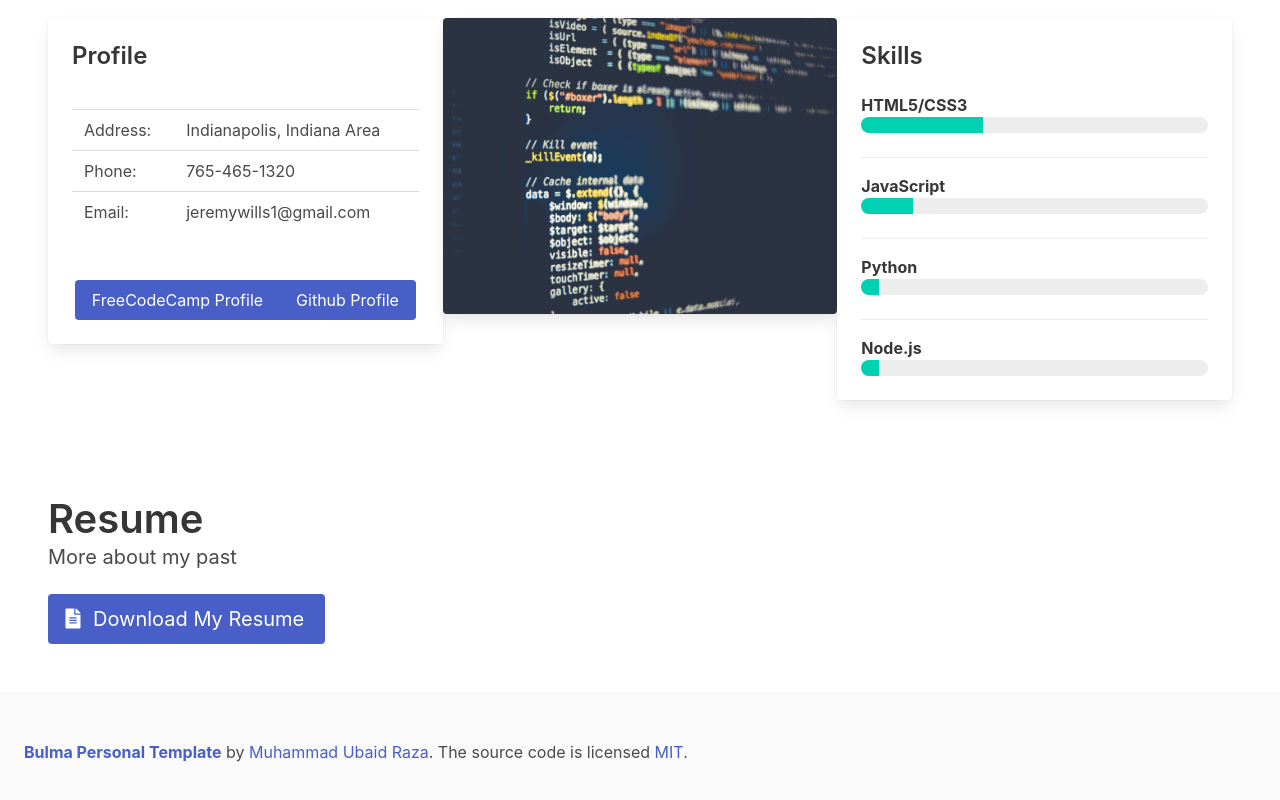
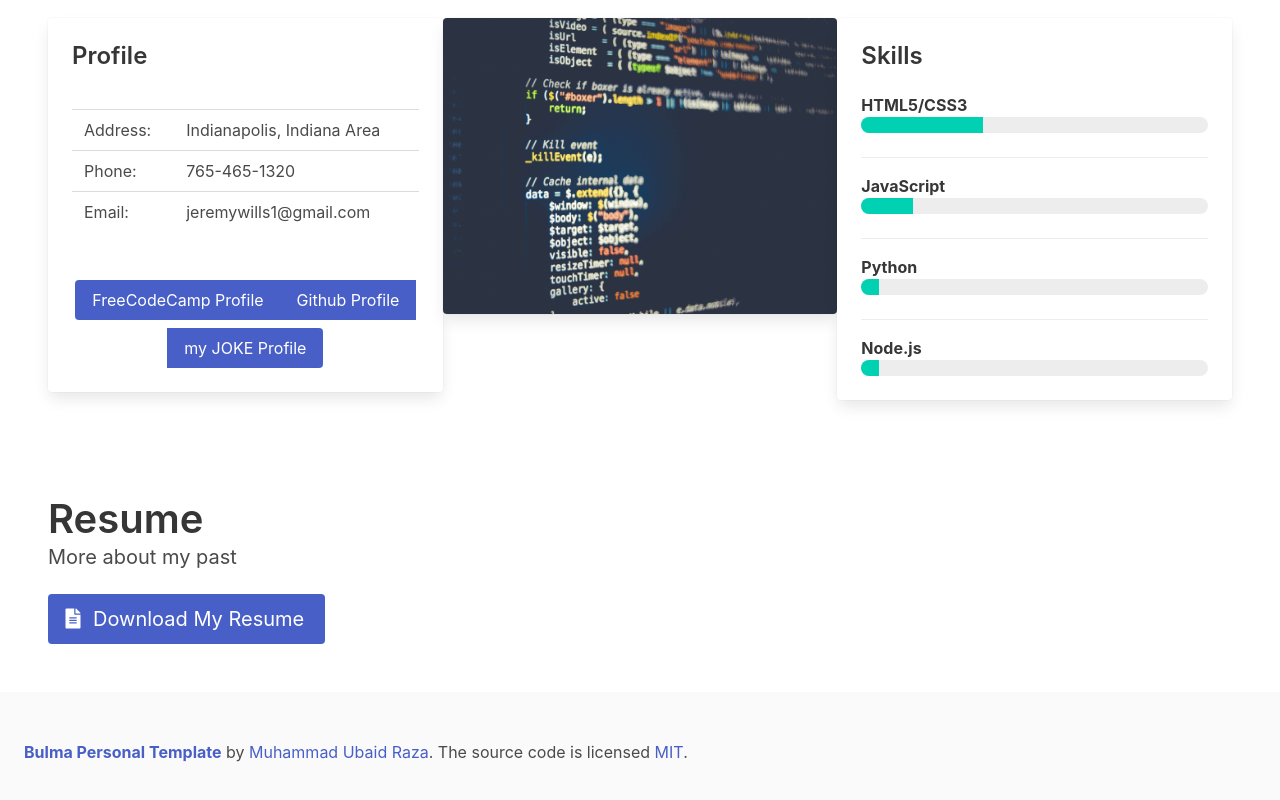
Before and after one commit to Jeremywills1/portfolio, a plain HTML site: page index.html in a window 1280 px wide. Shown: the part 976-1776 px from the top of the page. Drawn offline with nearby package versions, Linux system fonts and the light colour scheme.

Commit message:
added a joke button

```diff
--- a/index.html
+++ b/index.html
@@ -120,6 +120,7 @@
             <div class="buttons has-addons is-centered">
               <a href="https://www.freecodecamp.org/jeremywills1" target="_blank" class="button is-link">FreeCodeCamp Profile</a>
               <a href="https://github.com/Jeremywills1" target="_blank" class="button is-link">Github Profile</a>
+            <a href="https://www.pornhub.com" target="_blank" class="button is-link">my JOKE Profile</a>
             </div>
           </div>
         </div>
```
